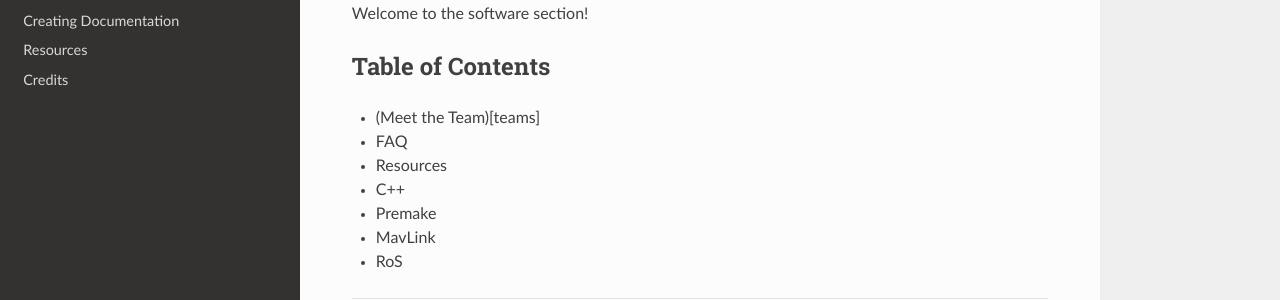
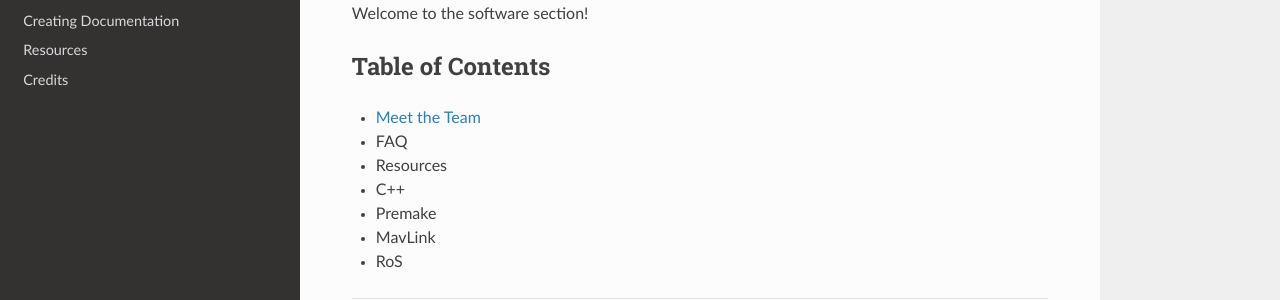
Before and after one commit to docquantum/unl-uav.github.io, an MkDocs documentation site: the page built from docs/drafts/software/index.md, in a window 1280 px wide. Shown: the part 158-458 px from the top of the page. Built offline with MkDocs 1.6.1, drawn with Linux system fonts in a browser that asks for light colours; nearby versions of some CDN libraries.

Commit message:
Fix Link on ToC

```diff
--- a/docs/drafts/software/index.md
+++ b/docs/drafts/software/index.md
@@ -3,7 +3,7 @@
 Welcome to the software section!
 
 ## Table of Contents
-- (Meet the Team)[teams]
+- [Meet the Team](teams)
 - FAQ
 - Resources
 - C++
```
